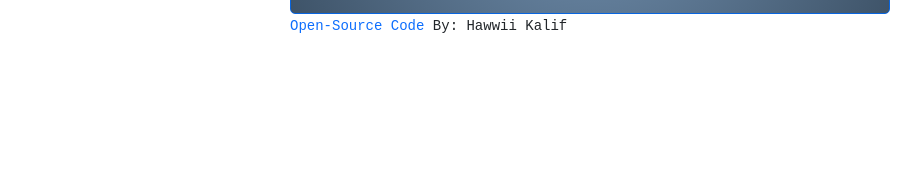
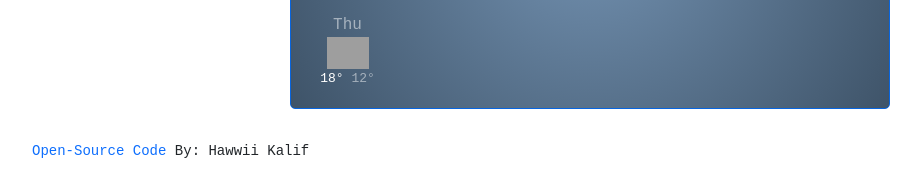
Before and after one commit to hawwiiK/vanilla-weather-homework, a plain HTML site: page index.html in a window 1280 px wide. Shown: the part 258-454 px from the top of the page, without its empty margins (50-971 px from the left). Drawn offline with nearby package versions, Linux system fonts and the light colour scheme; no server answers; grey boxes are pictures that could not be loaded.

Commit message:
Added the forecast HTML & CSS

```diff
--- a/index.html
+++ b/index.html
@@ -66,6 +66,23 @@
               </ul>
             </div>
           </div>
+          <div class="weather-forecast">
+            <div class="row">
+              <div class="col-2">
+                <div class="weather-forecast-date">Thu</div>
+                <img
+                  src="http://openweathermap.org/img/wn/01n@2x.png"
+                  alt=""
+                  width="42"
+                />
+                <div class="weather-forecast-temperatures">
+                  <span class="weather-forecast-temperatures-max"> 18° </span>
+                  <span class="weather-forecast-temperatures-min"> 12°</span>
+                </div>
+              </div>
+            </div>
+          </div>
+        </div>
       </div>
       <small>
         <a
@@ -76,7 +93,6 @@
         By: Hawwii Kalif
       </small>
     </div>
-    </div>
     <script src="src/index.js"></script>
   </body>
 </html>
--- a/src/style.css
+++ b/src/style.css
@@ -30,6 +30,7 @@ li:first-letter {
 a {
   text-decoration: none;
 }
+
 .weather-app-wrapper {
   max-width: 600px;
   margin: 30px auto;
@@ -76,3 +77,22 @@ a {
 .weather-temperature .active:hover {
   text-decoration: none;
 }
+
+.weather-forecast {
+  margin-top: 20px;
+  text-align: center;
+  color: white;
+}
+
+.weather-forecast-date {
+  font-size: 16px;
+  opacity: 0.5;
+}
+
+.weather-forecast-temperatures-min {
+  opacity: 0.5;
+}
+
+.weather-forecast-temperatures {
+  font-size: 13px;
+}
```
Lines whose indentation alone changed are shown as unchanged.
